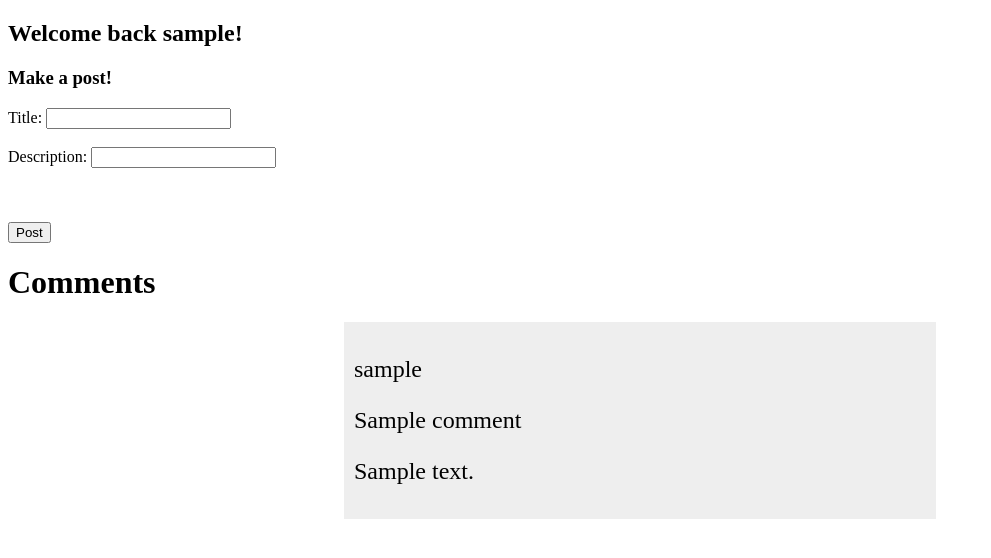
After one commit to mokshitagupta/best-312-project, a Flask app: template backend-python/templates/comments.html in a window 1280 px wide. The commit adds this page. Shown: the top 558 px of the page, without its empty margins (0-991 px from the left). Run offline with Flask 3, Linux system fonts and the light colour scheme; the template is opened without the code that fills it: most values are stand-ins (such as "Sample title", 1, 10 or a date in 2020); a database or web service that is not in the repository returns one stand-in record (values such as "Sample title"); data that the repository does not hold is empty.

Commit message:
users can now post after logging in

```diff
--- a/backend-python/app.py
+++ b/backend-python/app.py
@@ -96,7 +96,36 @@ def create_app():
         # String-based templates
         entry =  dbQuery("_id", int(id), all=False, raw=True)
         print(entry,id)
-        return render_template('profile.html', username=entry["username"])
+        return render_template('profile.html', username=entry["username"], username_hidden=entry["username"])
+
+    @app.route('/add-post', methods=["POST"])
+    def addPost():
+        form = request.form
+        title = form["title"]
+        detail = form["detail"]
+        username = form["username"]
+        name = request.cookies.get('token')
+
+        entry = {
+            "_id" : increment(),
+            "title":title,
+            "detail" : detail,
+            "username" : username,
+            "feature":"posts"
+        }
+
+
+        dbInsert(entry)
+        comments = dbQuery("feature", "posts", all=True, raw=True)
+
+        return redirect(request.referrer)
+
+    @app.route('/get-posts', methods=["GET"])
+    def getPosts():
+
+        comments = dbQuery("feature", "posts", all=True, raw=True)
+        return comments
+
 
     return app
 
--- /dev/null
+++ b/backend-python/templates/comments.html
@@ -0,0 +1,15 @@
+{% extends 'profile.html' %}
+
+
+{% block comments %}
+<h1> Comments</h1>
+    <div style="width: 50%; margin: auto">
+        {% for comment in comments %}
+        <div style="padding: 10px; background-color: #EEE; margin: 20px">
+            <p style="font-size: 24px">{{ comment.username }}</p>
+            <p style="font-size: 24px">{{ comment.title }}</p>
+            <p style="font-size: 24px">{{ comment.detail }}</p>
+        </div>
+        {% endfor %}
+</div>
+{% endblock %}
--- a/backend-python/templates/login.html
+++ b/backend-python/templates/login.html
@@ -16,7 +16,7 @@
                 <p id="reg-help">{{ feedback }}</p>
 
                 <br></br>
-                <button class="button right">Register</button>
+                <button class="button right">Login</button>
 
 
             </form>
--- a/backend-python/templates/profile.html
+++ b/backend-python/templates/profile.html
@@ -2,8 +2,54 @@
 
 {% block profile %}
 
-<h2>Welcome back {{username}}!</h2>
+
+
+    <h2>Welcome back {{username}}!</h2>
+
+    <h3>Make a post!</h3>
+    <div class="fixed">
+        <div class="flex-banner">
+
+            <div class="reg-form">
+                <form id="register-form" action="{{ url_for('addPost') }}" method="post">
+                    <span class=""> Title:</span>
+                    <input class="" type="text" name="title" required maxlength="20"></input> <br></br>
+                    <span class=""> Description:</span>
+                    <input class="" type="text" name="detail" required maxlength="120"></input> <br></br>
+                    <input class="" value="{{username_hidden}}" type="text" name="username" hidden></input> <br></br>
+
+                    <button  class="button right">Post</button>
+
+
+                </form>
 
 
 
+            </div>
+
+        </div>
+    </div>
+
+    <div id="comments"></div>
+    <script>
+
+
+        var xhttp = new XMLHttpRequest();
+        xhttp.open("GET", "{{ url_for('getPosts') }}");
+        xhttp.onreadystatechange = function () {
+            if (this.readyState === 4 && this.status === 200) {
+                const messages = JSON.parse(this.response);
+                for (const message of messages) {
+                    document.getElementById("comments").innerHTML+= `<i>${message.username}: </i><b> ${message.title}</b> <br><p>${message.detail}</p><br>`
+                }
+            }
+        };
+        xhttp.send();
+
+    </script>
+
+
+    {% block comments %}
+    {% endblock %}
+
 {% endblock %}
```
